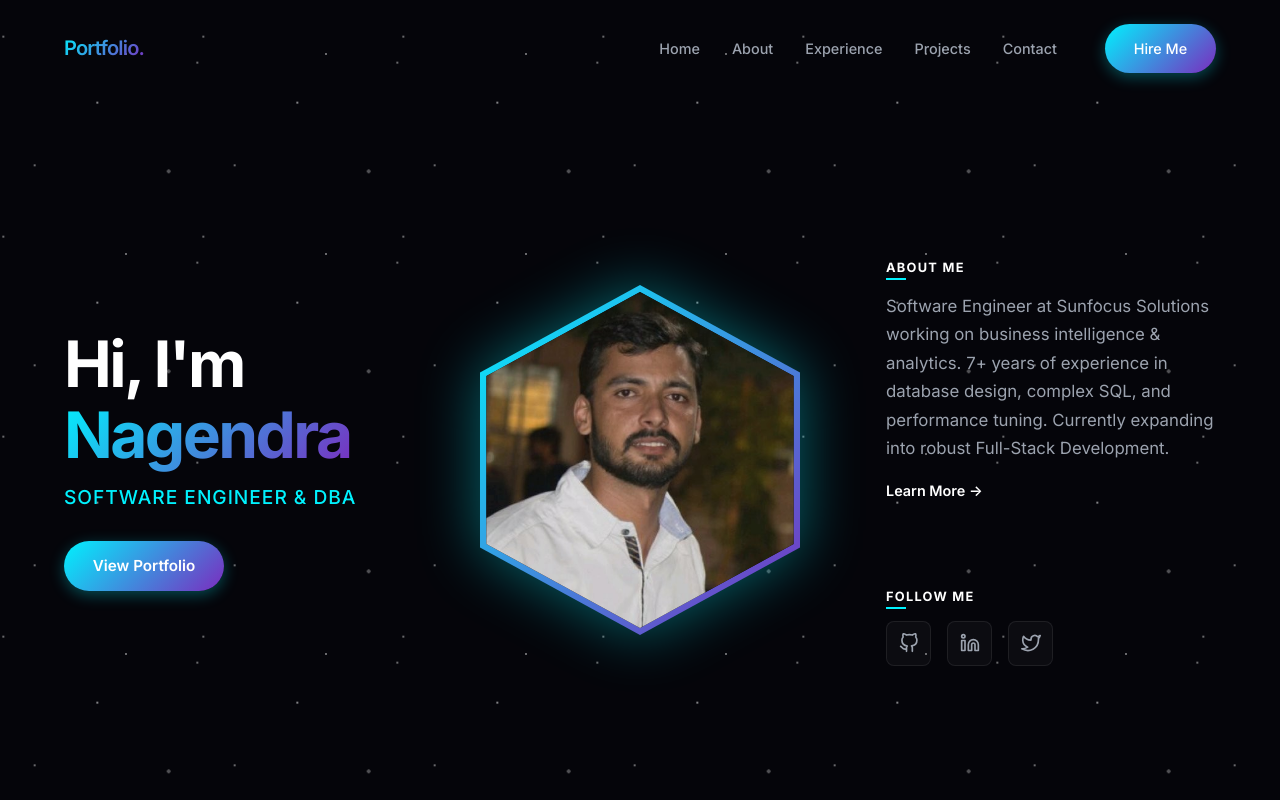
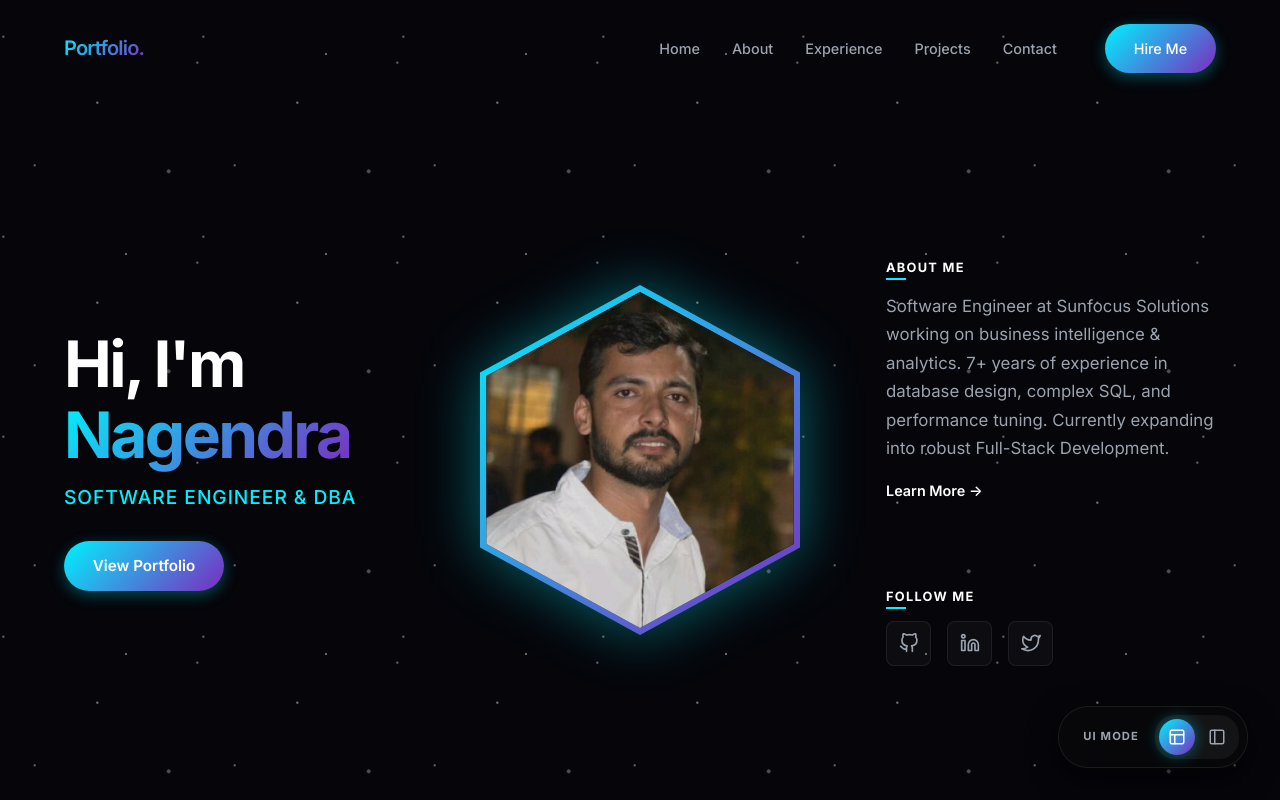
Before and after one commit to NagendraSutliya/portfolio, a React app: page / in a window 1280 px wide. Shown: the top 800 px of the page. Built offline with nearby package versions, Linux system fonts and the light colour scheme; the HTML template or start-up script is replaced by a standard one.

Commit message:
feat: refine layouts, make project cards clickable, fix TS imports

```diff
--- a/src/App.tsx
+++ b/src/App.tsx
@@ -1,27 +1,20 @@
-
-import Navbar from './components/Navbar';
-import Hero from './components/Hero';
-import About from './components/About';
-import Experience from './components/Experience';
-import Projects from './components/Projects';
-import Contact from './components/Contact';
-import Footer from './components/Footer';
+import { useState } from 'react';
+import LayoutSwitcher, { type LayoutMode } from './components/LayoutSwitcher';
+import ClassicLayout from './layouts/ClassicLayout';
+import DashboardLayout from './layouts/DashboardLayout';
+import './App.css';
 
 function App() {
+  const [layoutMode, setLayoutMode] = useState<LayoutMode>('classic');
+
   return (
-    <div className="app-container">
+    <div className={`app-container mode-${layoutMode}`}>
       <div className="spotlight-top"></div>
-      <Navbar />
 
-      <main>
-        <Hero />
-        <About />
-        <Experience />
-        <Projects />
-        <Contact />
-      </main>
+      <LayoutSwitcher currentMode={layoutMode} setMode={setLayoutMode} />
 
-      <Footer />
+      {layoutMode === 'classic' && <ClassicLayout />}
+      {layoutMode === 'dashboard' && <DashboardLayout />}
     </div>
   );
 }
--- /dev/null
+++ b/src/components/LayoutSwitcher.css
@@ -0,0 +1,65 @@
+.layout-switcher {
+  position: fixed;
+  bottom: 2rem;
+  right: 2rem;
+  background: rgba(9, 9, 11, 0.7);
+  backdrop-filter: blur(12px);
+  border: 1px solid var(--glass-border);
+  border-radius: 30px;
+  padding: 0.5rem;
+  display: flex;
+  align-items: center;
+  gap: 1rem;
+  z-index: 9999;
+  box-shadow: 0 10px 30px rgba(0, 0, 0, 0.5);
+  animation: fadeUp 1s ease forwards;
+}
+
+.switcher-label {
+  font-size: 0.7rem;
+  font-weight: 700;
+  color: var(--text-secondary);
+  letter-spacing: 0.1em;
+  padding-left: 1rem;
+}
+
+.switcher-buttons {
+  display: flex;
+  gap: 0.25rem;
+  background: rgba(255, 255, 255, 0.05);
+  border-radius: 20px;
+  padding: 0.25rem;
+}
+
+.switcher-btn {
+  background: transparent;
+  border: none;
+  color: var(--text-secondary);
+  width: 36px;
+  height: 36px;
+  border-radius: 50%;
+  display: flex;
+  justify-content: center;
+  align-items: center;
+  cursor: pointer;
+  transition: all 0.3s ease;
+}
+
+.switcher-btn:hover {
+  color: white;
+  background: rgba(255, 255, 255, 0.1);
+}
+
+.switcher-btn.active {
+  background: linear-gradient(135deg, var(--accent-cyan), var(--accent-purple));
+  color: white;
+  box-shadow: 0 0 15px rgba(0, 242, 254, 0.4);
+}
+
+@media (max-width: 768px) {
+  .layout-switcher {
+    bottom: 1rem;
+    right: 50%;
+    transform: translateX(50%);
+  }
+}
--- /dev/null
+++ b/src/components/LayoutSwitcher.tsx
@@ -0,0 +1,36 @@
+import React from 'react';
+import { FiLayout, FiSidebar } from 'react-icons/fi';
+import './LayoutSwitcher.css';
+
+export type LayoutMode = 'classic' | 'dashboard';
+
+interface LayoutSwitcherProps {
+  currentMode: LayoutMode;
+  setMode: (mode: LayoutMode) => void;
+}
+
+const LayoutSwitcher: React.FC<LayoutSwitcherProps> = ({ currentMode, setMode }) => {
+  return (
+    <div className="layout-switcher">
+      <div className="switcher-label">UI MODE</div>
+      <div className="switcher-buttons">
+        <button
+          className={`switcher-btn ${currentMode === 'classic' ? 'active' : ''}`}
+          onClick={() => setMode('classic')}
+          title="Classic Resume View"
+        >
+          <FiLayout size={18} />
+        </button>
+        <button
+          className={`switcher-btn ${currentMode === 'dashboard' ? 'active' : ''}`}
+          onClick={() => setMode('dashboard')}
+          title="Dashboard View"
+        >
+          <FiSidebar size={18} />
+        </button>
+      </div>
+    </div>
+  );
+};
+
+export default LayoutSwitcher;
--- a/src/components/Projects.css
+++ b/src/components/Projects.css
@@ -16,6 +16,7 @@
   position: relative;
   overflow: hidden;
   backdrop-filter: blur(12px);
+  cursor: pointer;
 }
 
 .project-featured {
--- a/src/components/Projects.tsx
+++ b/src/components/Projects.tsx
@@ -69,6 +69,14 @@ const Projects: React.FC = () => {
     }
   ];
 
+  const handleCardClick = (live: string, github: string) => {
+    if (live && live !== "#") {
+      window.open(live, "_blank", "noreferrer");
+    } else if (github && github !== "#") {
+      window.open(github, "_blank", "noreferrer");
+    }
+  };
+
   return (
     <section id="projects" className="section">
       <div className="container">
@@ -85,13 +93,14 @@ const Projects: React.FC = () => {
               key={index}
               className={`glass-panel project-card animate-fade-up ${index % 3 === 0 ? 'project-featured' : ''}`}
               style={{ animationDelay: `${0.1 * (index + 1)}s` }}
+              onClick={() => handleCardClick(project.live, project.github)}
             >
               <div className="project-content">
                 <div className="project-header">
                   <h3>{project.title}</h3>
                   <div className="project-links">
-                    <a href={project.github} target="_blank" rel="noreferrer"><FiGithub size={20}/></a>
-                    <a href={project.live} target="_blank" rel="noreferrer"><FiExternalLink size={20}/></a>
+                    <a href={project.github} target="_blank" rel="noreferrer" onClick={(e) => e.stopPropagation()}><FiGithub size={20}/></a>
+                    <a href={project.live} target="_blank" rel="noreferrer" onClick={(e) => e.stopPropagation()}><FiExternalLink size={20}/></a>
                   </div>
                 </div>
                 <p className="text-secondary project-desc">{project.description}</p>
--- a/src/index.css
+++ b/src/index.css
@@ -230,3 +230,14 @@ h1, h2, h3, h4, h5, h6 {
     font-size: clamp(2rem, 6vw, 2.5rem);
   }
 }
+
+/* Layout Mode Overrides */
+.mode-dashboard .section {
+  padding: 0 !important;
+  min-height: auto !important;
+}
+
+.mode-dashboard .hero-section {
+  padding-top: 0 !important;
+  min-height: auto !important;
+}
--- /dev/null
+++ b/src/layouts/ClassicLayout.tsx
@@ -0,0 +1,26 @@
+import React from 'react';
+import Navbar from '../components/Navbar';
+import Hero from '../components/Hero';
+import About from '../components/About';
+import Experience from '../components/Experience';
+import Projects from '../components/Projects';
+import Contact from '../components/Contact';
+import Footer from '../components/Footer';
+
+const ClassicLayout: React.FC = () => {
+  return (
+    <>
+      <Navbar />
+      <main>
+        <Hero />
+        <About />
+        <Experience />
+        <Projects />
+        <Contact />
+      </main>
+      <Footer />
+    </>
+  );
+};
+
+export default ClassicLayout;
--- /dev/null
+++ b/src/layouts/DashboardLayout.css
@@ -0,0 +1,140 @@
+.dashboard-layout {
+  display: flex;
+  height: 100vh;
+  width: 100vw;
+  overflow: hidden;
+  background: var(--bg-primary);
+}
+
+.dashboard-sidebar {
+  width: 250px;
+  background: rgba(255, 255, 255, 0.02);
+  border-right: 1px solid var(--glass-border);
+  display: flex;
+  flex-direction: column;
+  padding: 2rem 1.5rem;
+  backdrop-filter: blur(10px);
+}
+
+.dashboard-logo {
+  font-size: 1.5rem;
+  font-weight: 700;
+  margin-bottom: 3rem;
+  letter-spacing: -0.04em;
+}
+
+.dashboard-nav {
+  display: flex;
+  flex-direction: column;
+  gap: 0.5rem;
+}
+
+.nav-item {
+  display: flex;
+  align-items: center;
+  gap: 1rem;
+  background: transparent;
+  border: none;
+  color: var(--text-secondary);
+  font-size: 1rem;
+  padding: 1rem;
+  border-radius: 12px;
+  cursor: pointer;
+  transition: all 0.3s ease;
+  text-align: left;
+}
+
+.nav-item:hover {
+  background: rgba(255, 255, 255, 0.05);
+  color: white;
+}
+
+.nav-item.active {
+  background: linear-gradient(135deg, rgba(0, 242, 254, 0.1), rgba(123, 44, 191, 0.1));
+  color: var(--accent-cyan);
+  border: 1px solid rgba(0, 242, 254, 0.2);
+}
+
+.dashboard-main {
+  flex: 1;
+  padding: 2rem;
+  overflow: hidden;
+  display: flex;
+}
+
+.dashboard-glass-panel {
+  flex: 1;
+  background: rgba(255, 255, 255, 0.01);
+  border: 1px solid var(--glass-border);
+  border-radius: 20px;
+  backdrop-filter: blur(12px);
+  overflow: hidden;
+  position: relative;
+  box-shadow: inset 0 0 50px rgba(0, 0, 0, 0.5);
+  display: flex;
+  flex-direction: column;
+}
+
+.dashboard-content-scroll {
+  flex: 1;
+  overflow-y: auto;
+  overflow-x: hidden;
+  padding: 2rem;
+  animation: fadeIn 0.4s ease forwards;
+}
+
+/* Custom scrollbar for dashboard panel */
+.dashboard-content-scroll::-webkit-scrollbar {
+  width: 8px;
+}
+.dashboard-content-scroll::-webkit-scrollbar-track {
+  background: transparent;
+}
+.dashboard-content-scroll::-webkit-scrollbar-thumb {
+  background: rgba(255, 255, 255, 0.1);
+  border-radius: 10px;
+}
+
+@keyframes fadeIn {
+  from { opacity: 0; transform: translateY(10px); }
+  to { opacity: 1; transform: translateY(0); }
+}
+
+@media (max-width: 768px) {
+  .dashboard-layout {
+    flex-direction: column;
+  }
+
+  .dashboard-sidebar {
+    width: 100%;
+    padding: 1rem;
+    flex-direction: row;
+    align-items: center;
+    justify-content: space-between;
+    border-right: none;
+    border-bottom: 1px solid var(--glass-border);
+  }
+
+  .dashboard-logo {
+    margin-bottom: 0;
+    font-size: 1.2rem;
+  }
+
+  .dashboard-nav {
+    flex-direction: row;
+    gap: 0.25rem;
+    overflow-x: auto;
+  }
+
+  .nav-item span {
+    display: none; /* Hide text on mobile nav */
+  }
+
+  .nav-item {
+    padding: 0.8rem;
+  }
+
+  .dashboard-main {
+    padding: 1rem;
+  }
+}
--- /dev/null
+++ b/src/layouts/DashboardLayout.tsx
@@ -0,0 +1,60 @@
+import React, { useState } from 'react';
+import Hero from '../components/Hero';
+import About from '../components/About';
+import Experience from '../components/Experience';
+import Projects from '../components/Projects';
+import Contact from '../components/Contact';
+import { FiUser, FiCode, FiBriefcase, FiMail, FiMonitor } from 'react-icons/fi';
+import './DashboardLayout.css';
+
+type Tab = 'hero' | 'about' | 'experience' | 'projects' | 'contact';
+
+const DashboardLayout: React.FC = () => {
+  const [activeTab, setActiveTab] = useState<Tab>('hero');
+
+  const renderContent = () => {
+    switch (activeTab) {
+      case 'hero': return <div className="dashboard-content-scroll"><Hero /></div>;
+      case 'about': return <div className="dashboard-content-scroll"><About /></div>;
+      case 'experience': return <div className="dashboard-content-scroll"><Experience /></div>;
+      case 'projects': return <div className="dashboard-content-scroll"><Projects /></div>;
+      case 'contact': return <div className="dashboard-content-scroll"><Contact /></div>;
+      default: return null;
+    }
+  };
+
+  return (
+    <div className="dashboard-layout">
+      {/* Sidebar Navigation */}
+      <aside className="dashboard-sidebar">
+        <div className="dashboard-logo text-gradient">Portfolio.</div>
+        <nav className="dashboard-nav">
+          <button className={`nav-item ${activeTab === 'hero' ? 'active' : ''}`} onClick={() => setActiveTab('hero')}>
+            <FiMonitor size={20} /> <span>Home</span>
+          </button>
+          <button className={`nav-item ${activeTab === 'about' ? 'active' : ''}`} onClick={() => setActiveTab('about')}>
+            <FiUser size={20} /> <span>About</span>
+          </button>
+          <button className={`nav-item ${activeTab === 'experience' ? 'active' : ''}`} onClick={() => setActiveTab('experience')}>
+            <FiBriefcase size={20} /> <span>Experience</span>
+          </button>
+          <button className={`nav-item ${activeTab === 'projects' ? 'active' : ''}`} onClick={() => setActiveTab('projects')}>
+            <FiCode size={20} /> <span>Projects</span>
+          </button>
+          <button className={`nav-item ${activeTab === 'contact' ? 'active' : ''}`} onClick={() => setActiveTab('contact')}>
+            <FiMail size={20} /> <span>Contact</span>
+          </button>
+        </nav>
+      </aside>
+
+      {/* Main Content Area */}
+      <main className="dashboard-main">
+        <div className="dashboard-glass-panel">
+          {renderContent()}
+        </div>
+      </main>
+    </div>
+  );
+};
+
+export default DashboardLayout;
```
